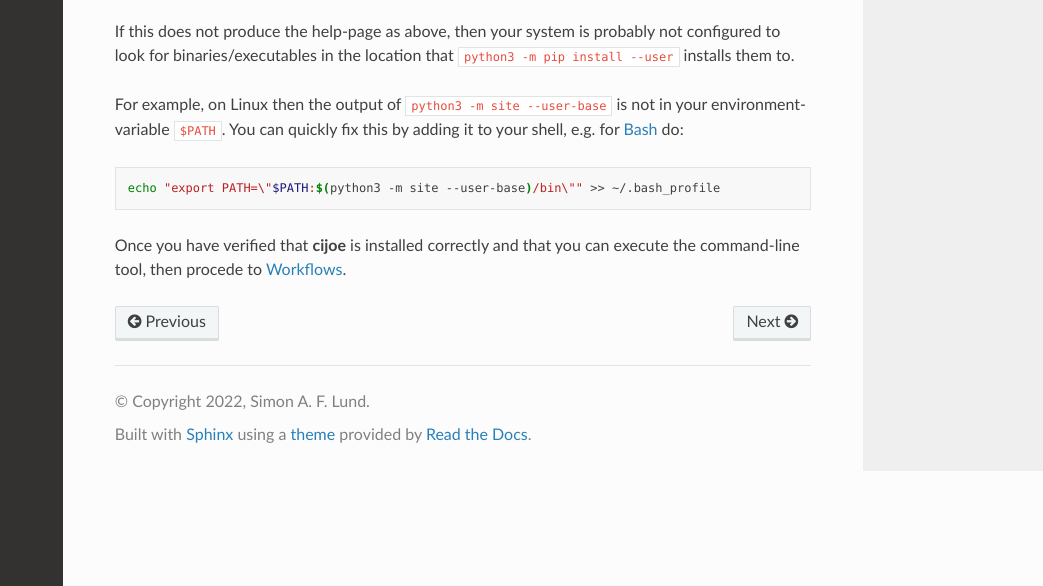
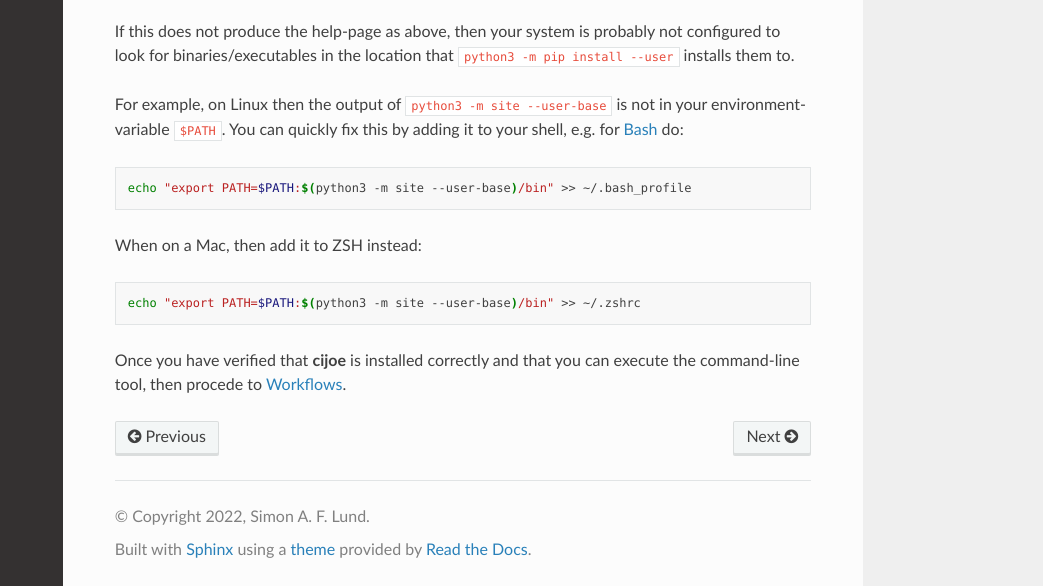
Before and after one commit to refenv/cijoe, a Sphinx documentation site: the page built from docs/source/installation/index.rst, in a window 1280 px wide and 900 px high, scrolled down 563 px, cut to the strip 314-900 px from the top of the window. Shown: the whole strip, without its empty margins (237-1280 px from the left). Built offline with Sphinx 7.4.7 and the Read the Docs theme 2.0.0, drawn with Linux system fonts in a browser that asks for light colours.

Commit message:
docs: update installation-instructions for zsh
zsh is the default-shell on macOS, to support it, then this adds a brief
note on setting PATH in the installation instructions.

Signed-off-by: Simon A. F. Lund <simon.lund@samsung.com>

```diff
--- a/docs/source/installation/index.rst
+++ b/docs/source/installation/index.rst
@@ -46,7 +46,13 @@ to your shell, e.g. for `Bash <https://www.gnu.org/software/bash/>`_ do:
 
 .. code-block:: bash
 
-    echo "export PATH=\"$PATH:$(python3 -m site --user-base)/bin\"" >> ~/.bash_profile
+    echo "export PATH=$PATH:$(python3 -m site --user-base)/bin" >> ~/.bash_profile
+
+When on a Mac, then add it to ZSH instead:
+
+.. code-block:: bash
+
+    echo "export PATH=$PATH:$(python3 -m site --user-base)/bin" >> ~/.zshrc
 
 Once you have verified that **cijoe** is installed correctly and that you can
 execute the command-line tool, then procede to :ref:`sec-resources-workflows`.
```
